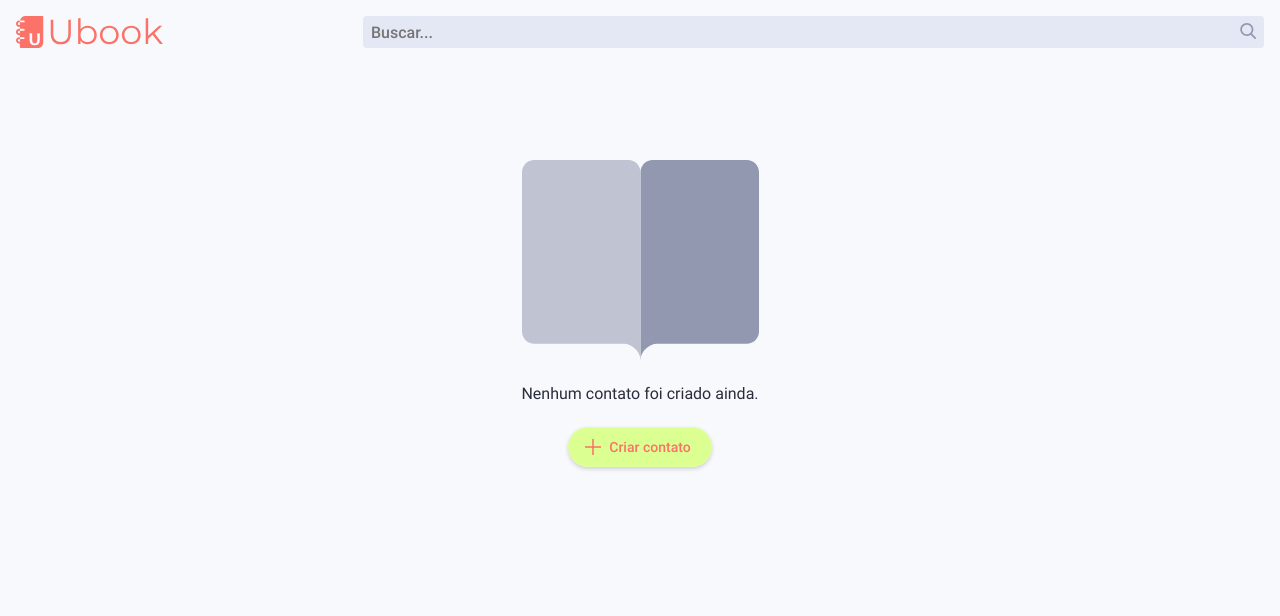
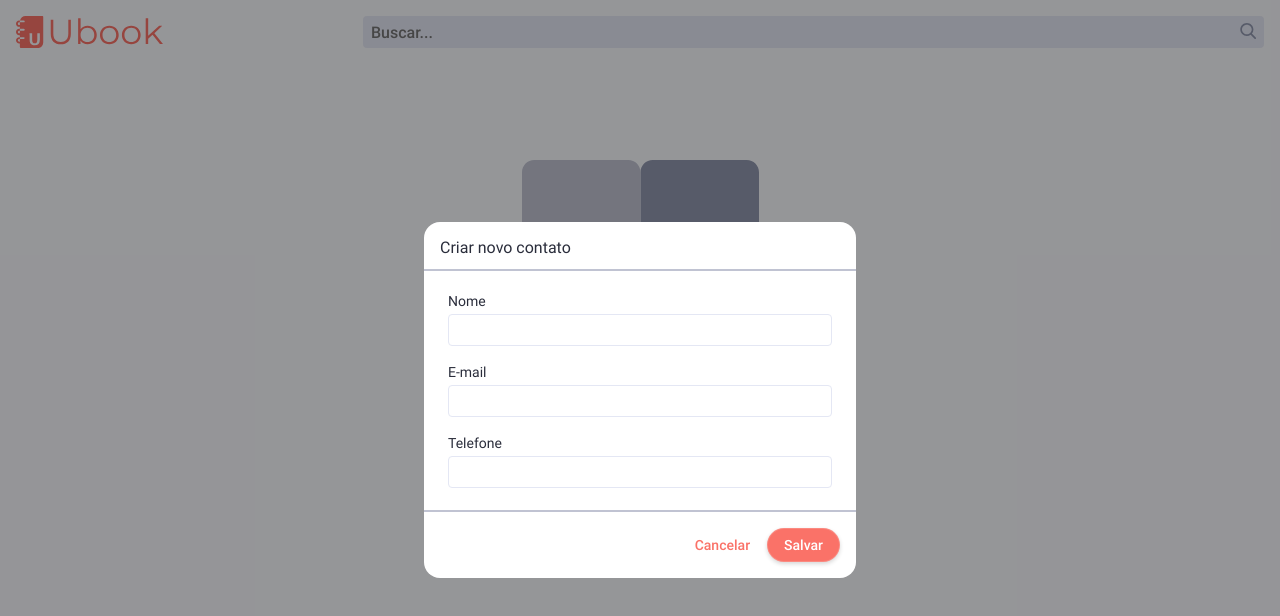
Before and after one commit to AndreRSFC/ubook, a React (Create React App) app: page / in a window 1280 px wide. Both pictures are taken after a click on the button "Criar contato". Shown: the top 616 px of the page. Built offline with nearby package versions, Linux system fonts and the light colour scheme.

Commit message:
feature(modal): make a modal component

```diff
--- a/public/index.html
+++ b/public/index.html
@@ -28,6 +28,7 @@
   </head>
   <body>
     <noscript>You need to enable JavaScript to run this app.</noscript>
+    <div id="modal-root"></div>
     <div id="root"></div>
   </body>
 </html>
--- a/src/App.tsx
+++ b/src/App.tsx
@@ -3,15 +3,17 @@ import { Switch, Route } from "react-router-dom";
 
 import Home from "./pages/home";
 
+import { ModalProvider } from "./components/modal/modalContext";
+
 import "./sass/reset.scss";
 
 function App() {
   return (
-    <React.Fragment>
+    <ModalProvider>
       <Switch>
         <Route path="/" exact={true} component={Home} />
       </Switch>
-    </React.Fragment>
+    </ModalProvider>
   );
 }
 
--- a/src/components/button/index.module.scss
+++ b/src/components/button/index.module.scss
@@ -11,9 +11,6 @@
   border: solid 1px rgba($color-white, 0.16);
   cursor: pointer;
   background-color: $color-green-2;
-}
-
-.button_text {
   font-size: 14px;
   font-weight: $font-medium;
   font-family: $font-roboto;
--- a/src/components/button/index.tsx
+++ b/src/components/button/index.tsx
@@ -13,7 +13,7 @@ type PropsType = {
 const Button = ({ text, onClick, icon, disabled, className }: PropsType) => {
   return (
     <button
-      className={`${styles.button} ${className || ""}`}
+      className={`${styles.button} ${className ? className : ""}`}
       disabled={disabled}
       onClick={onClick}
       aria-label={text}
--- a/src/components/list/emptyList/index.tsx
+++ b/src/components/list/emptyList/index.tsx
@@ -7,13 +7,17 @@ import Button from "../../button";
 import EmptyIcon from "../../../icons/emptyList";
 import PlusIcon from "../../../icons/plus";
 
-const EmptyList = () => (
+type PropsType = {
+  onClick: () => void;
+};
+
+const EmptyList = ({ onClick }: PropsType) => (
   <section className={styles.emptyList}>
     <EmptyIcon />
     <h1 className={styles.emptyList_title}>Nenhum contato foi criado ainda.</h1>
     <Button
       text="Criar contato"
-      onClick={() => {}}
+      onClick={onClick}
       icon={<PlusIcon />}
       className={styles.emptyList_button}
     />
--- /dev/null
+++ b/src/components/modal/index.module.scss
@@ -0,0 +1,58 @@
+@import "../../sass/variables.scss";
+
+.modal {
+  background-color: $color-white;
+  width: 432px;
+  border-radius: 16px;
+}
+
+.modal_container {
+  background-color: rgba($color-black, 0.4);
+  position: absolute;
+  top: 0;
+  left: 0;
+  width: 100%;
+  height: 100%;
+  display: flex;
+  align-items: center;
+  justify-content: center;
+}
+
+.modal_header {
+  padding: 16px 16px 12px 16px;
+  border-bottom: 2px solid $color-gray-4;
+}
+
+.modal_title {
+  font-size: 16px;
+  font-family: $font-roboto;
+  font-weight: $font-regular;
+  color: $color-gray-6;
+}
+
+.modal_footer {
+  border-top: 2px solid $color-gray-4;
+  display: flex;
+  padding: 16px;
+  justify-content: flex-end;
+}
+
+.modal_content {
+  padding: 20px 24px 22px;
+}
+
+.modal_buttonCancel,
+.modal_buttonSave {
+  padding: 16px;
+}
+
+.modal_buttonCancel {
+  background-color: $color-white;
+  color: $color-pink-2;
+  box-shadow: initial;
+}
+
+.modal_buttonSave {
+  background-color: $color-pink-2;
+  color: $color-white;
+}
--- /dev/null
+++ b/src/components/modal/index.tsx
@@ -0,0 +1,44 @@
+import React, { useContext } from "react";
+import { createPortal } from "react-dom";
+import Button from "../button";
+
+import styles from "./index.module.scss";
+
+import { ModalContext } from "./modalContext";
+
+const Modal = () => {
+  let { modalContent, handleModal, modal } = useContext(ModalContext);
+
+  const modalElement = document.querySelector("#modal-root");
+
+  if (modal) {
+    return (
+      modalElement &&
+      createPortal(
+        <div className={styles.modal_container}>
+          <div className={styles.modal}>
+            <div className={styles.modal_header}>
+              <h1 className={styles.modal_title}>{modalContent?.title}</h1>
+            </div>
+            <div className={styles.modal_content}>{modalContent?.element}</div>
+            <div className={styles.modal_footer}>
+              <Button
+                className={styles.modal_buttonCancel}
+                text="Cancelar"
+                onClick={() => handleModal()}
+              />
+              <Button
+                className={styles.modal_buttonSave}
+                text="Salvar"
+                onClick={() => handleModal()}
+              />
+            </div>
+          </div>
+        </div>,
+        modalElement
+      )
+    );
+  } else return null;
+};
+
+export default Modal;
--- /dev/null
+++ b/src/components/modal/modalContext.tsx
@@ -0,0 +1,17 @@
+import React, { createContext } from "react";
+import useModal from "./useModal";
+import Modal from ".";
+
+const ModalContext = createContext<any>({});
+
+let ModalProvider = ({ children }: any) => {
+  let { modal, handleModal, modalContent } = useModal();
+  return (
+    <ModalContext.Provider value={{ modal, handleModal, modalContent }}>
+      <Modal />
+      {children}
+    </ModalContext.Provider>
+  );
+};
+
+export { ModalContext, ModalProvider };
--- /dev/null
+++ b/src/components/modal/useModal.tsx
@@ -0,0 +1,20 @@
+import React, { useState } from "react";
+
+type PropsType = {
+  title: string;
+  element: Element;
+};
+
+export default () => {
+  const [modal, setModal] = useState(false);
+  const [modalContent, setModalContent] = useState<PropsType>();
+
+  const handleModal = (content: PropsType) => {
+    setModal(!modal);
+    if (content) {
+      setModalContent(content);
+    }
+  };
+
+  return { modal, handleModal, modalContent };
+};
--- a/src/pages/home/index.module.scss
+++ b/src/pages/home/index.module.scss
@@ -1,3 +1,7 @@
 .home {
   padding: 16px;
 }
+
+.home_inputSpace {
+  margin-bottom: 16px;
+}
--- a/src/pages/home/index.tsx
+++ b/src/pages/home/index.tsx
@@ -1,15 +1,42 @@
-import React from "react";
+import React, { useContext } from "react";
 
 import styles from "./index.module.scss";
 
 import Header from "../../components/header";
 import EmptyList from "../../components/list/emptyList";
+import { ModalContext } from "../../components/modal/modalContext";
+import FormInput from "../../components/formInput";
 
 const Home = () => {
+  const { handleModal } = useContext(ModalContext);
+
   return (
     <div className={styles.home}>
       <Header emptyList={true} />
-      <EmptyList />
+      <EmptyList
+        onClick={() =>
+          handleModal({
+            title: "Criar novo contato",
+            element: (
+              <React.Fragment>
+                <FormInput
+                  className={styles.home_inputSpace}
+                  placeholder=""
+                  label="Nome"
+                  id="name"
+                />
+                <FormInput
+                  className={styles.home_inputSpace}
+                  placeholder=""
+                  label="E-mail"
+                  id="email"
+                />
+                <FormInput placeholder="" label="Telefone" id="telefone" />
+              </React.Fragment>
+            ),
+          })
+        }
+      />
     </div>
   );
 };
```
Also changed, not shown: 2 other files (tests, documents, lock files or other folders).
